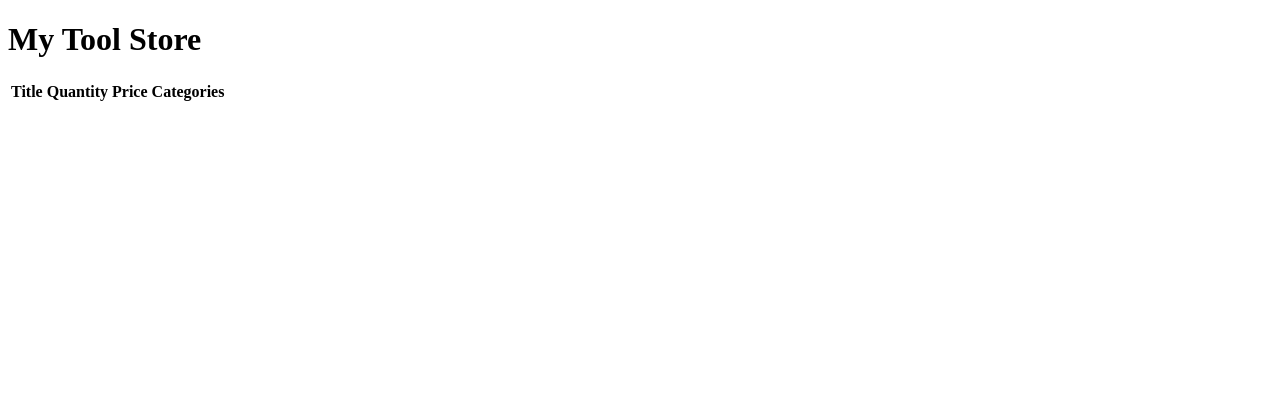
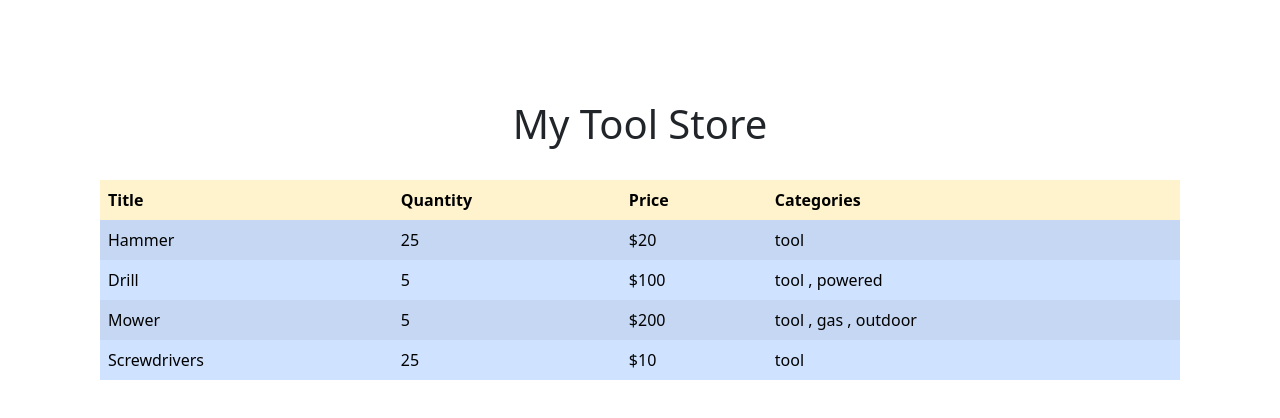
Before and after one commit to guiji2023/codeup-web-exercises, a plain HTML site: page ajax-store.html in a window 1280 px wide. Drawn offline with nearby package versions, Linux system fonts and the light colour scheme.

Commit message:
ajax exercise complete

```diff
--- a/ajax-store.html
+++ b/ajax-store.html
@@ -1,14 +1,36 @@
 <!DOCTYPE html>
-<html>
+<html lang="en">
   <head>
-    <title>Online Store</title>
+    <title>Title</title>
+    <!-- Required meta tags -->
+    <meta charset="utf-8" />
+    <meta
+      name="viewport"
+      content="width=device-width, initial-scale=1, shrink-to-fit=no"
+    />
+
+    <!-- Bootstrap CSS v5.2.1 -->
+    <link
+      href="https://cdn.jsdelivr.net/npm/bootstrap@5.2.1/dist/css/bootstrap.min.css"
+      rel="stylesheet"
+      integrity="sha384-iYQeCzEYFbKjA/T2uDLTpkwGzCiq6soy8tYaI1GyVh/UjpbCx/TYkiZhlZB6+fzT"
+      crossorigin="anonymous"
+    />
+    <style>
+      body {
+        padding: 100px;
+      }
+    </style>
   </head>
+
   <body>
+    <h1 class="text-center pb-4">My Tool Store</h1>
 
-<h1>My Tool Store</h1>
-
-<table id="products">
-    <thead>
+    <div class="table-responsive">
+      <table
+        class="table table-striped table-hover table-borderless table-primary align-middle"
+      >
+        <thead class="table-warning py">
           <tr>
             <th>Title</th>
             <th>Quantity</th>
@@ -16,18 +38,22 @@
             <th>Categories</th>
           </tr>
         </thead>
-    <tbody id="insertProducts"></tbody>
+        <tbody class="table-group-divider" id="insertProducts"></tbody>
+        <tfoot></tfoot>
       </table>
+    </div>
 
-<script>
-    "use strict";
-    // TODO: Create an AJAX GET request for the file under data/inventory.json
+    <script
+      src="https://cdn.jsdelivr.net/npm/@popperjs/core@2.11.6/dist/umd/popper.min.js"
+      integrity="sha384-oBqDVmMz9ATKxIep9tiCxS/Z9fNfEXiDAYTujMAeBAsjFuCZSmKbSSUnQlmh/jp3"
+      crossorigin="anonymous"
+    ></script>
 
-    // TODO: Take the data from inventory.json and append it to the products table
-    //       HINT: Your data should come back as a JSON object; use console.log() to inspect
-    //             its contents and fields
-    //       HINT: You will want to target #insertProducts for your new HTML elements
-</script>
-
+    <script
+      src="https://cdn.jsdelivr.net/npm/bootstrap@5.2.1/dist/js/bootstrap.min.js"
+      integrity="sha384-7VPbUDkoPSGFnVtYi0QogXtr74QeVeeIs99Qfg5YCF+TidwNdjvaKZX19NZ/e6oz"
+      crossorigin="anonymous"
+    ></script>
+    <script type="module" src="/js/ajax-store.js"></script>
   </body>
 </html>
--- /dev/null
+++ b/js/ajax-store.js
@@ -0,0 +1,38 @@
+const getTools = async () => {
+  const url = "./data/inventory.json";
+  const options = {
+    method: "GET",
+    headers: {
+      "Content-Type": "application/json",
+    },
+  };
+  const response = await fetch(url, options);
+  return await response.json();
+};
+
+const createTools = (tools) => {
+  const parentNode = document.querySelector(`#insertProducts`);
+  tools.forEach((tool) => {
+    const element = document.createElement("tr");
+    element.classList.add("table-primary");
+    element.innerHTML = `
+      <td scope="row">${tool.title}</td>
+      <td>${tool.quantity}</td>
+      <td>$${tool.price}</td>
+      <td>${tool.categories}</td>`;
+    parentNode.appendChild(element);
+  });
+};
+
+(async () => {
+  const tools = await getTools();
+  createTools(tools);
+  const allCategories = document.querySelectorAll("td");
+  allCategories.forEach((category) => {
+    if (category.innerText.includes(",")) {
+      let innerStr = category.innerText;
+      innerStr = innerStr.replaceAll(",", " ,     ");
+      category.innerText = innerStr;
+    }
+  });
+})();
```
Lines whose indentation alone changed are shown as unchanged.
